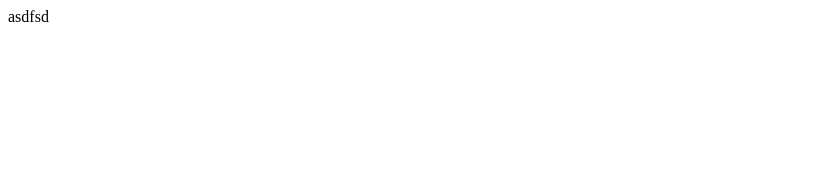
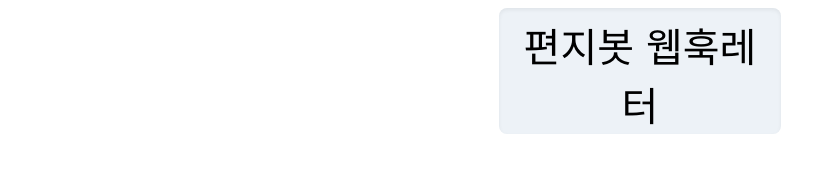
Before and after one commit to cjaewon/letterbot-subscription, a website with bundled scripts: page client/index.html in a window 1280 px wide. Shown: the whole page, without its empty margins (0-836 px from the left). Built offline with nearby package versions, Linux system fonts and the light colour scheme.

Commit message:
Update header

```diff
--- a/client/components/header.html
+++ b/client/components/header.html
@@ -1 +1,27 @@
-asdfsd
+<header>
+  <span class="title">편지봇 웹훅레터</span>
+</header>
+
+<style>
+  header {
+    width: 250px;
+    background-color: #EDF2F7;
+    box-shadow: inset 0 2px 4px 0 rgba(0, 0, 0, 0.06);
+    border-radius: 0.5rem;
+
+    text-align: center;
+
+    padding-top: 0.5rem;
+    padding-right: 1rem;
+    padding-left: 1rem;
+
+    margin-right: auto;
+    margin-left: auto;
+    margin-top: 0.5rem;
+  }
+
+  .title {
+    font-family: 'Black Han Sans', sans-serif;
+    font-size: 2.5rem;
+  }
+</style>
--- a/client/styles/global.css
+++ b/client/styles/global.css
@@ -0,0 +1,8 @@
+@import url('https://fonts.googleapis.com/css2?family=Black+Han+Sans&family=Do+Hyeon&display=swap');
+
+html, body {
+  margin: 0;
+}
+
+:root {
+}
--- a/package.json
+++ b/package.json
@@ -4,7 +4,7 @@
   "description": "",
   "main": "index.js",
   "scripts": {
-    "test": "echo \"Error: no test specified\" && exit 1"
+    "parcel": "parcel client/index.html"
   },
   "repository": {
     "type": "git",
```
